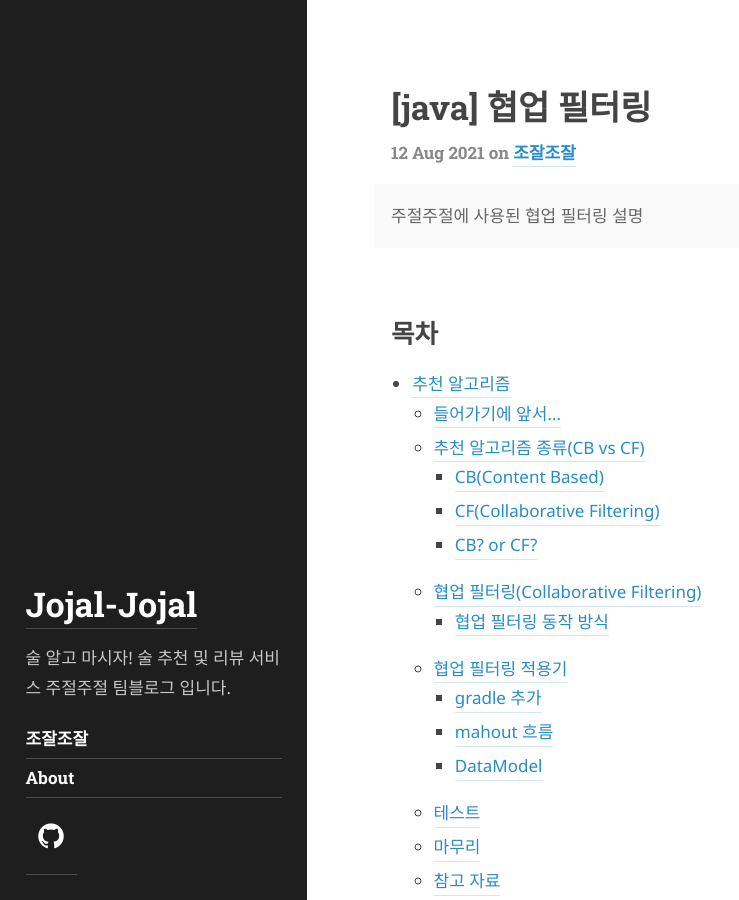
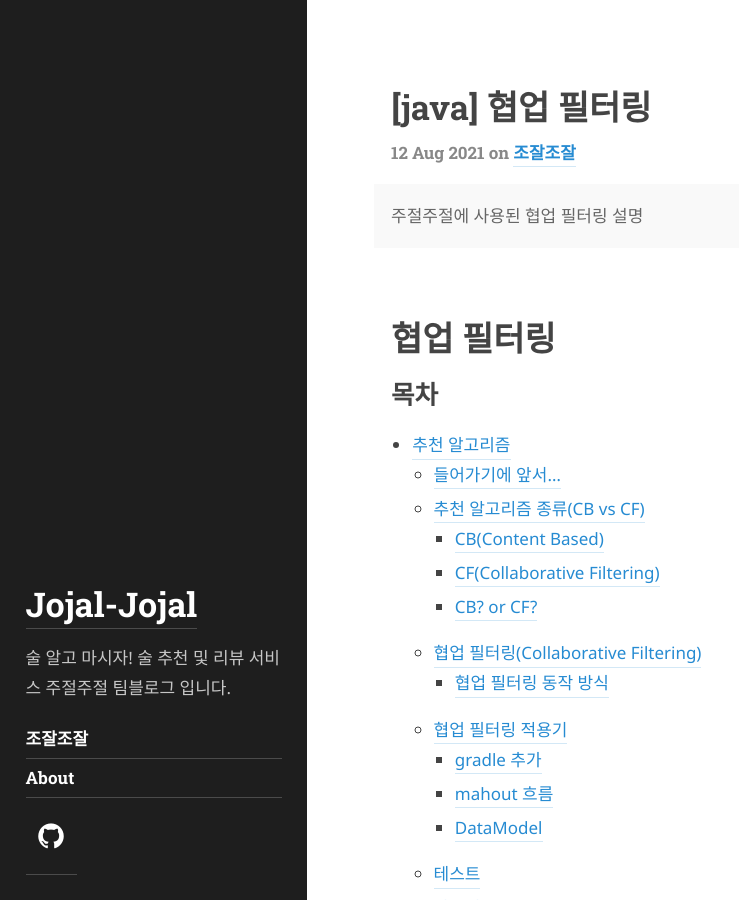
Before and after one commit to jujeol-jujeol/jujeol-jujeol.github.io, a Jekyll site: the page built from _posts/2021-08-12-협업-필터링.md, in a window 1280 px wide and 900 px high. Shown: the whole window, without its empty margins (0-739 px from the left). Built offline with Jekyll 4.4.1, drawn with Linux system fonts in a browser that asks for light colours; some web fonts are replaced.

Commit message:
Update 2021-08-12-협업-필터링.md

```diff
--- a/_posts/2021-08-12-협업-필터링.md
+++ b/_posts/2021-08-12-협업-필터링.md
@@ -6,6 +6,8 @@ description: >
 tags: [jojal-jojal]
 author: pika
 ---
+
+# 협업 필터링
 
 ## 목차
 - [추천 알고리즘](#추천-알고리즘)
```
